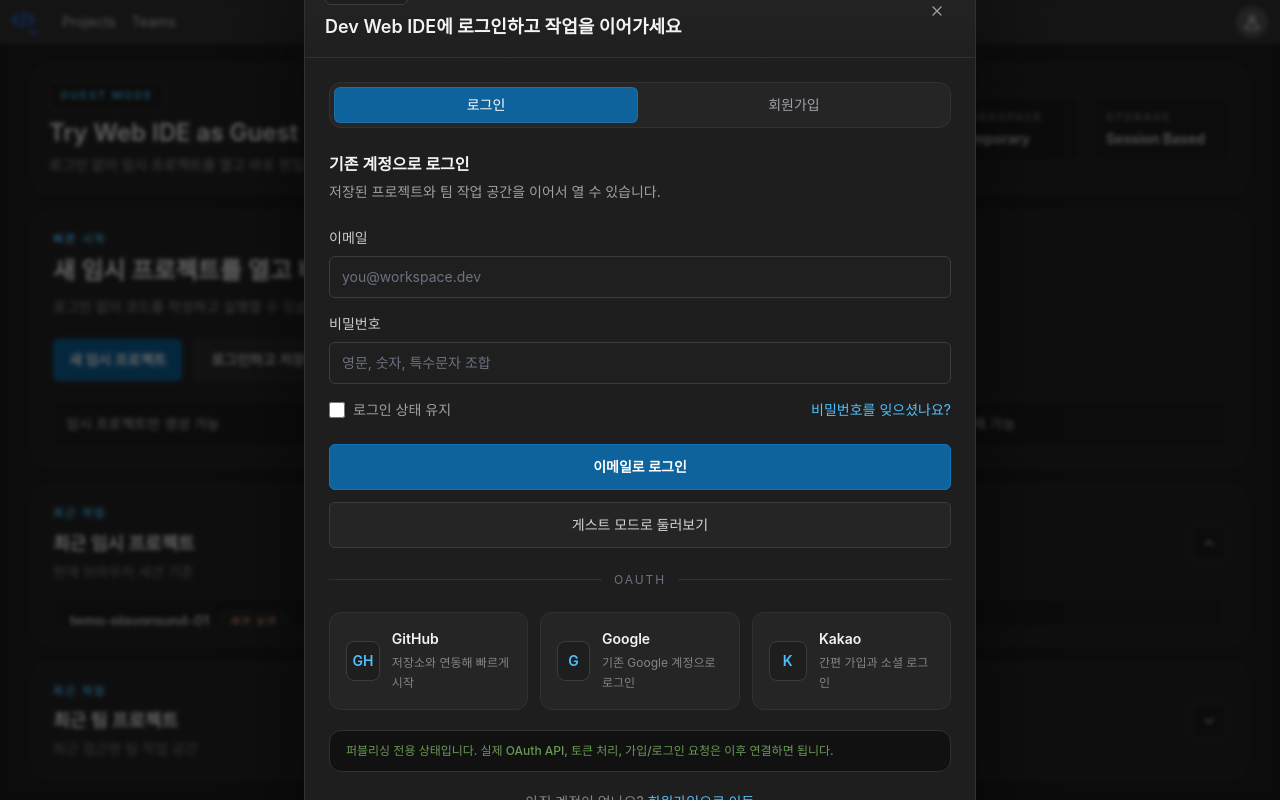
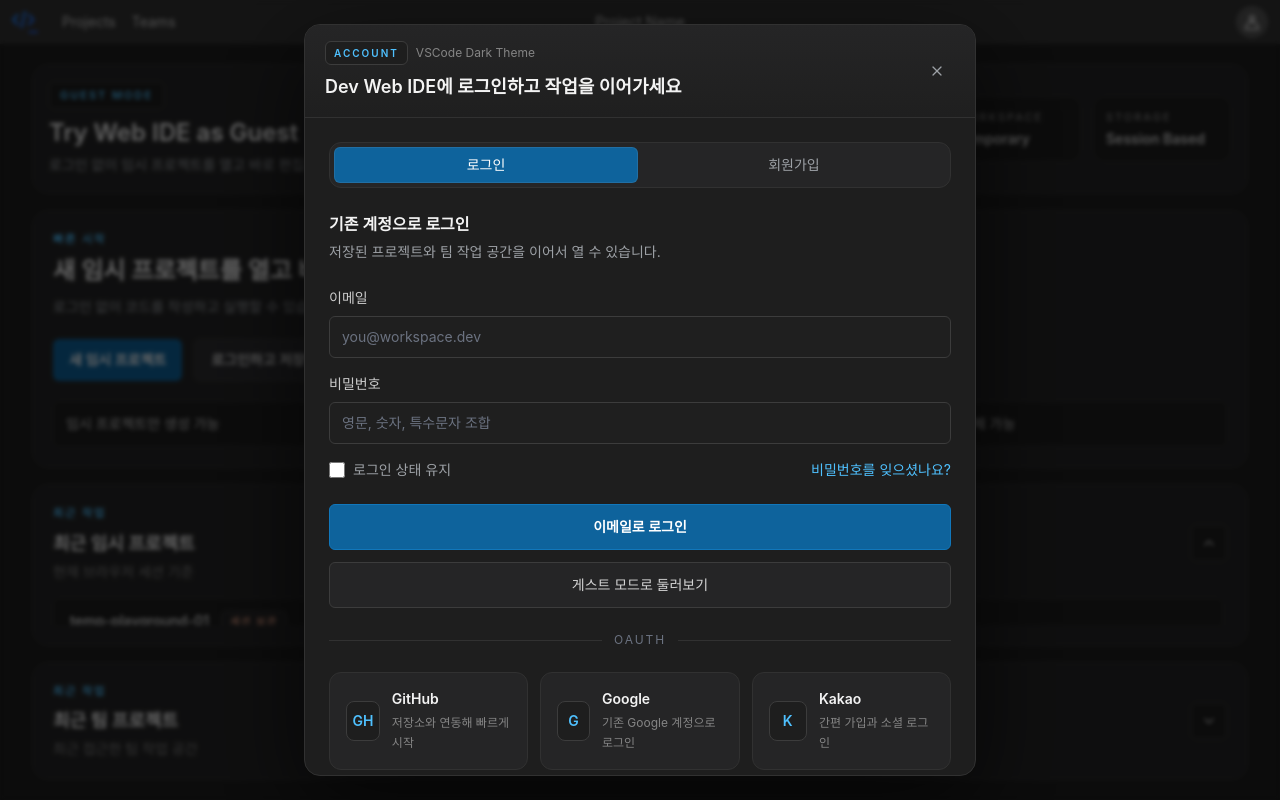
Before and after one commit to yuhyeon99/dev-web-ide, a React (Vite) app in the folder FE/: page / in a window 1280 px wide. Both pictures are taken after a click on the button "로그인 팝업 열기". Built offline with nearby package versions, Linux system fonts and the light colour scheme.

Commit message:
fix: 회원가입 팝업 세로 스크롤 처리

```diff
--- a/FE/src/features/auth/ui/login-modal.tsx
+++ b/FE/src/features/auth/ui/login-modal.tsx
@@ -121,7 +121,7 @@
 
   return (
     <div
-      className="fixed inset-0 z-[100] flex items-center justify-center bg-[rgba(0,0,0,0.6)] px-4 py-6 backdrop-blur-[2px]"
+      className="fixed inset-0 z-[100] flex items-center justify-center bg-[rgba(0,0,0,0.6)] px-4 py-4 backdrop-blur-[2px] sm:py-6"
       onClick={onClose}
       role="presentation"
     >
@@ -129,7 +129,7 @@
         role="dialog"
         aria-modal="true"
         aria-labelledby="auth-modal-title"
-        className="w-full max-w-2xl overflow-hidden rounded-2xl border border-[#313131] bg-[#1e1e1e] shadow-[0_28px_90px_rgba(0,0,0,0.58)]"
+        className="flex max-h-[calc(100dvh-2rem)] w-full max-w-2xl flex-col overflow-hidden rounded-2xl border border-[#313131] bg-[#1e1e1e] shadow-[0_28px_90px_rgba(0,0,0,0.58)] sm:max-h-[calc(100dvh-3rem)]"
         onClick={handleDialogClick}
       >
         <div className="flex items-center justify-between border-b border-[#313131] bg-[linear-gradient(180deg,#252526_0%,#1f1f1f_100%)] px-5 py-4">
@@ -176,7 +176,7 @@
           </button>
         </div>
 
-        <div>
+        <div className="min-h-0 overflow-y-auto">
           <section className="flex flex-col px-5 py-5 sm:px-6 sm:py-6">
             <div className="rounded-xl border border-[#313131] bg-[#252526] p-1">
               <div className="flex gap-1">
```
